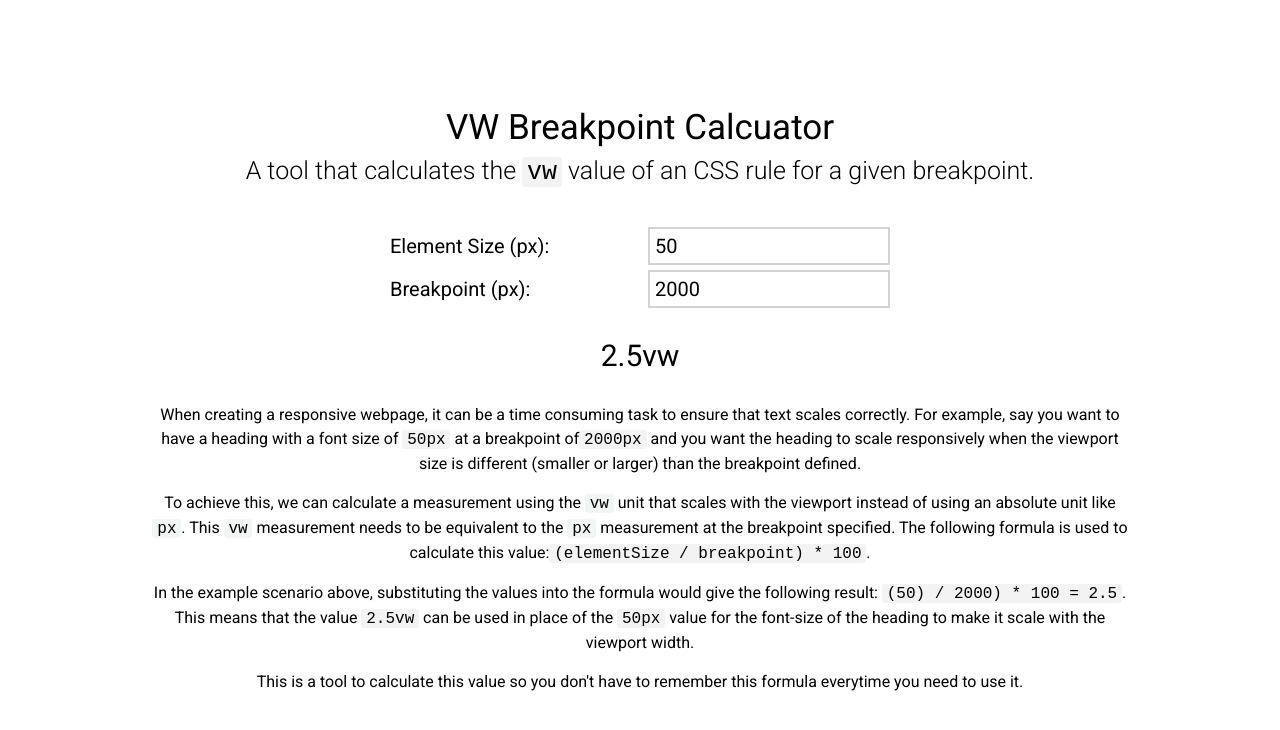
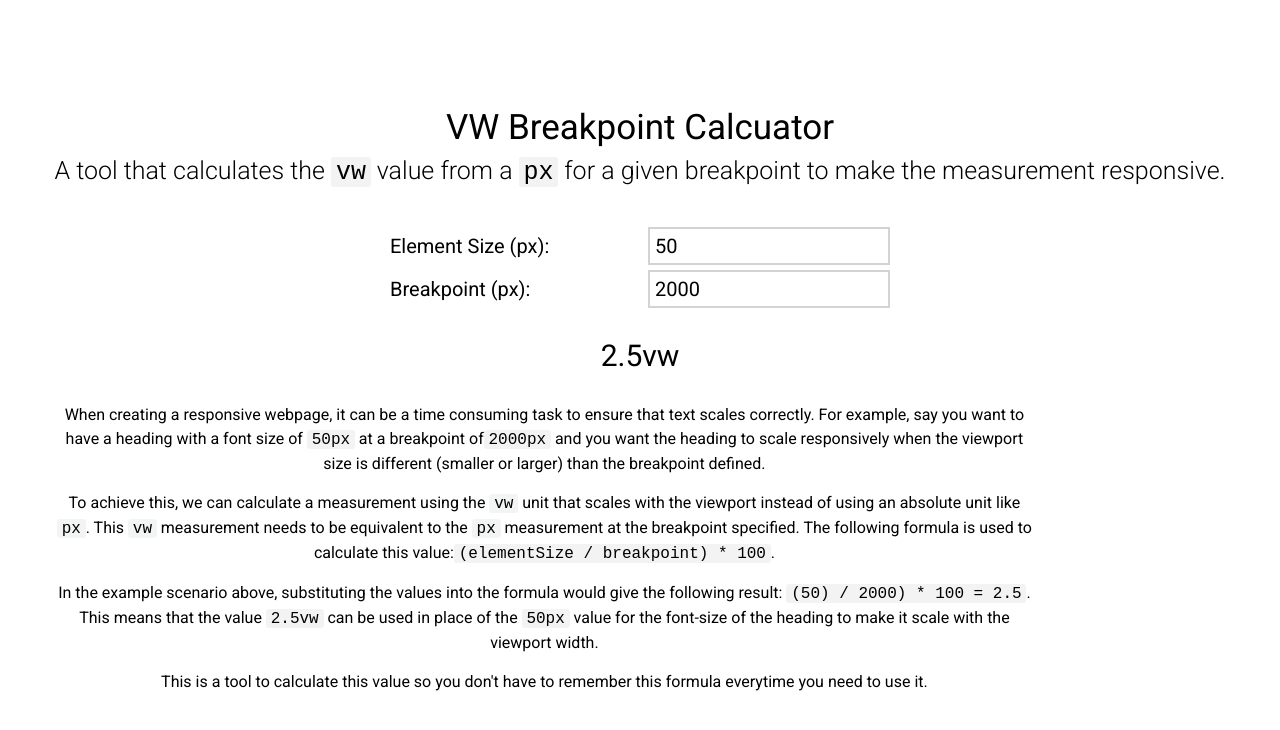
Before and after one commit to joealden/px-to-vw, a React (Create React App) app: page / in a window 1280 px wide. Shown: the top 730 px of the page. Built offline with nearby package versions, Linux system fonts and the light colour scheme.

Commit message:
Reword description

```diff
--- a/package.json
+++ b/package.json
@@ -1,6 +1,6 @@
 {
   "name": "vw-breakpoint-calculator",
-  "description": "A tool that calculates the vw value of an CSS rule for a given breakpoint",
+  "description": "A tool that calculates the vw value from a px for a given breakpoint to make the measurement responsive.",
   "version": "0.1.0",
   "license": "MIT",
   "private": true,
--- a/src/App.js
+++ b/src/App.js
@@ -28,8 +28,8 @@ const App = () => (
     <main>
       <Heading>VW Breakpoint Calcuator</Heading>
       <ShortDescription>
-        A tool that calculates the <Code>vw</Code> value of an CSS rule for a
-        given breakpoint.
+        A tool that calculates the <Code>vw</Code> value from a <Code>px</Code>{" "}
+        for a given breakpoint to make the measurement responsive.
       </ShortDescription>
       <Tool />
       <LongDescription>
```
